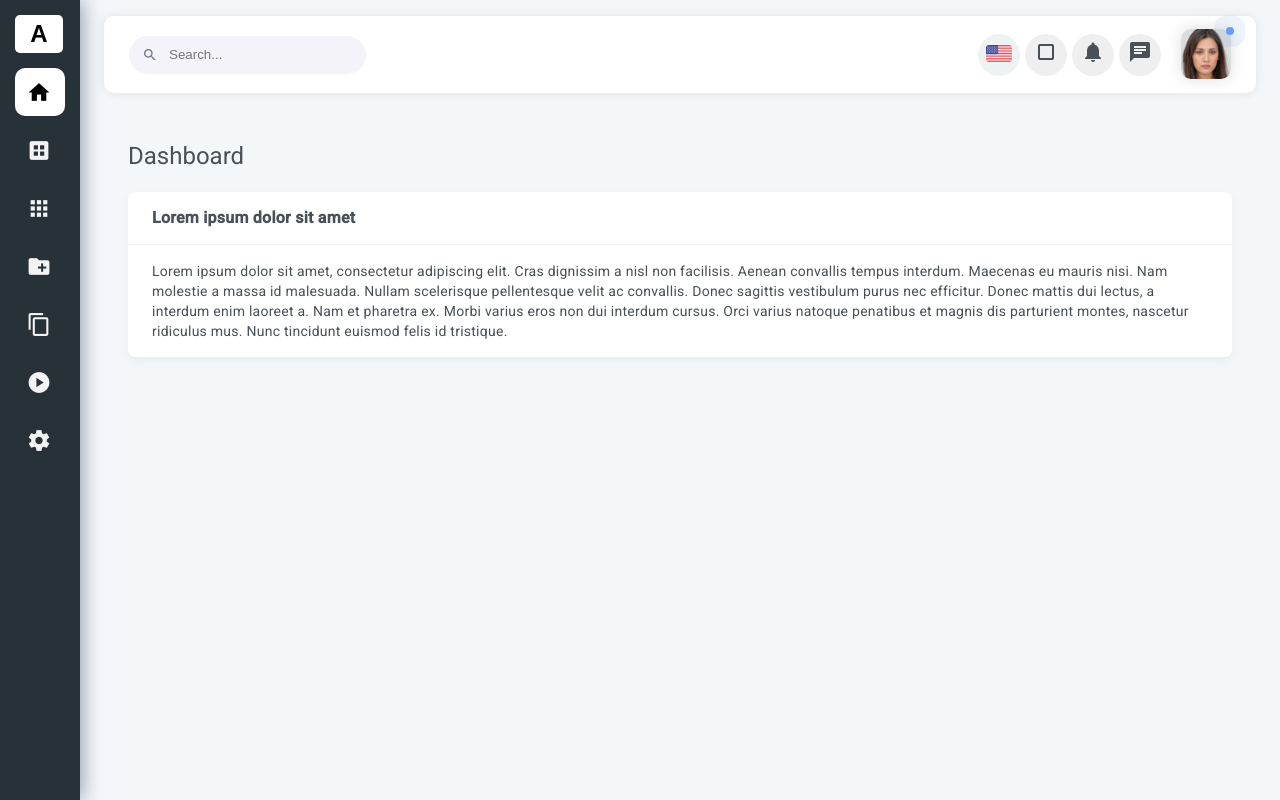
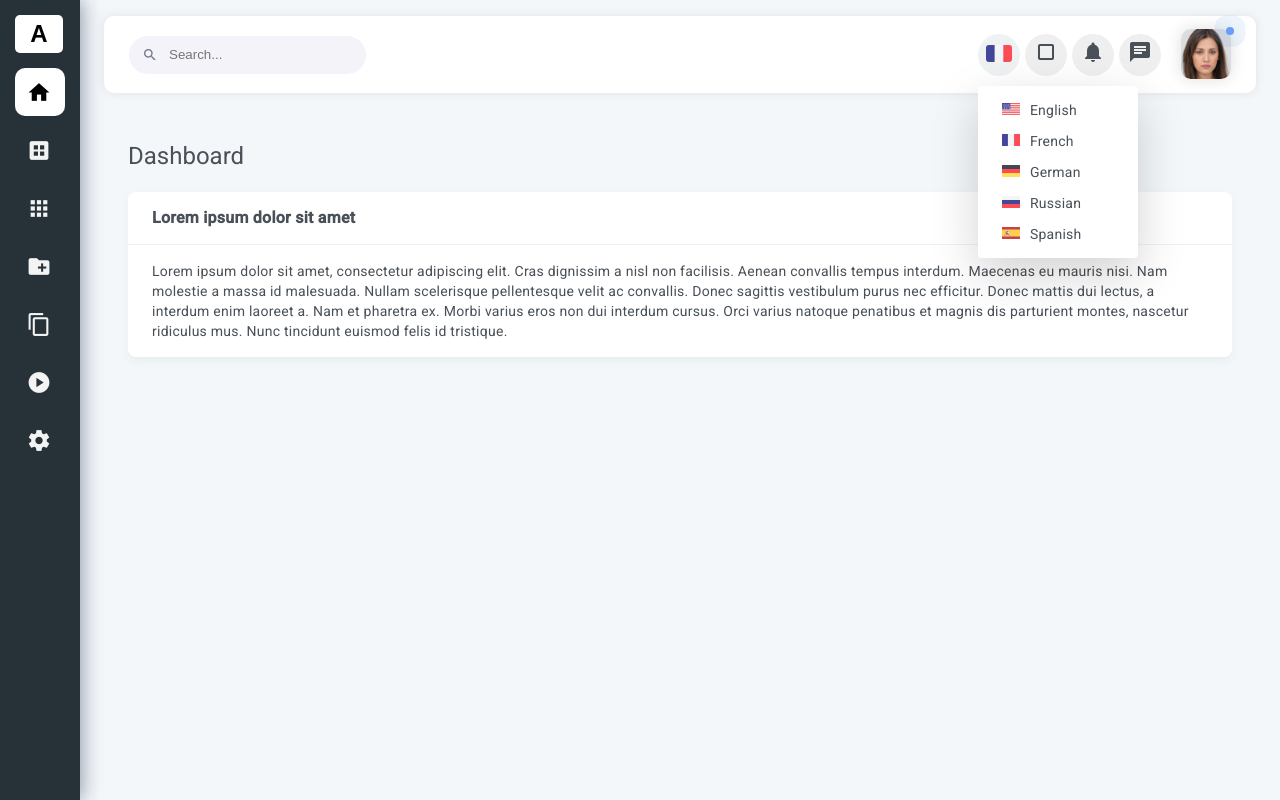
Before and after one commit to domingospawn616/responsivesidenav, an Angular app: page /dashboard in a window 1280 px wide. Both pictures are taken after a click on the button 999 px from the left and 54 px from the top of the page. Built offline with nearby package versions, Linux system fonts and the light colour scheme; a small style sheet from the web is missing.

Commit message:
Menu com languages

```diff
--- /dev/null
+++ b/src/app/template/header/header-dummy-data.ts
@@ -0,0 +1,22 @@
+export const languages = [
+    {
+        language: 'English',
+        flag: 'us'
+    },
+    {
+        language: 'French',
+        flag: 'france'
+    },
+    {
+        language: 'German',
+        flag: 'germany'
+    },
+    {
+        language: 'Russian',
+        flag: 'russia'
+    },
+    {
+        language: 'Spanish',
+        flag: 'spain'
+    },
+];
--- a/src/app/template/header/header.component.html
+++ b/src/app/template/header/header.component.html
@@ -22,8 +22,8 @@
         <div class="head-content-right">
             <div class="head-menu">
                 <div class="head-menu-item">
-                    <button class="head-menu-item-btn ripple">
-                        <img [src]="'assets/flags/us.jpg'" class="flag" alt="flag">
+                    <button class="head-menu-item-btn ripple" [cdkMenuTriggerFor]="languageOverlay">
+                        <img [src]="'assets/flags/'+selectedLanguage.flag+'.jpg'" class="flag" alt="flag">
                     </button>
                 </div>
                 <div class="head-menu-item">
@@ -62,3 +62,16 @@
         </button>
     </div>
 </ng-template>
+
+<ng-template #languageOverlay>
+    <div class="overlay overlay-language overlay-fall" cdkMenu>
+        <ul>
+            @for (lang of languages; track $index) {
+                <li #cdkMenuItem>
+                    <img [src]="'assets/flags/'+lang.flag+'.jpg'" alt="flag">
+                    <span>{{lang.language}}</span>
+                </li>
+            }
+        </ul>
+    </div>
+</ng-template>
--- a/src/app/template/header/header.component.scss
+++ b/src/app/template/header/header.component.scss
@@ -197,3 +197,29 @@
         border-radius: 0.25rem;
     }
 }
+
+.overlay-language {
+    padding: 0.5rem 0;
+
+    ul {
+        list-style: none;
+        width: 10rem;
+
+        li {
+            padding: 0.35rem 1.5rem;
+            font-size: 14px;
+            font-weight: 400;
+            color: #495057;
+            cursor: pointer;
+
+            img {
+                margin-right: 0.6rem;
+                height: 12px;
+            }
+        }
+
+        li:hover {
+            background: #eff2f3;
+        }
+    }
+}
--- a/src/app/template/header/header.component.ts
+++ b/src/app/template/header/header.component.ts
@@ -3,6 +3,7 @@
 import { MatIcon } from '@angular/material/icon';
 import { OverlayModule } from '@angular/cdk/overlay';
 import { CdkMenuModule } from '@angular/cdk/menu';
+import { languages } from './header-dummy-data';
 
 @Component({
   selector: 'app-header',
@@ -15,9 +16,12 @@
   @Input() screenState :ISideNavToggle = {collapsed: false, screenWidth: 0};
 
   canShowSearchAsOverlay = false;
+  selectedLanguage: any;
+  languages = languages;
 
   ngOnInit(): void {
     this.checkCanShowSearchAsOverlay(window.innerWidth);
+    this.selectedLanguage = this.languages[1];
   }
 
   @HostListener('window:resize', ['$event'])
```
